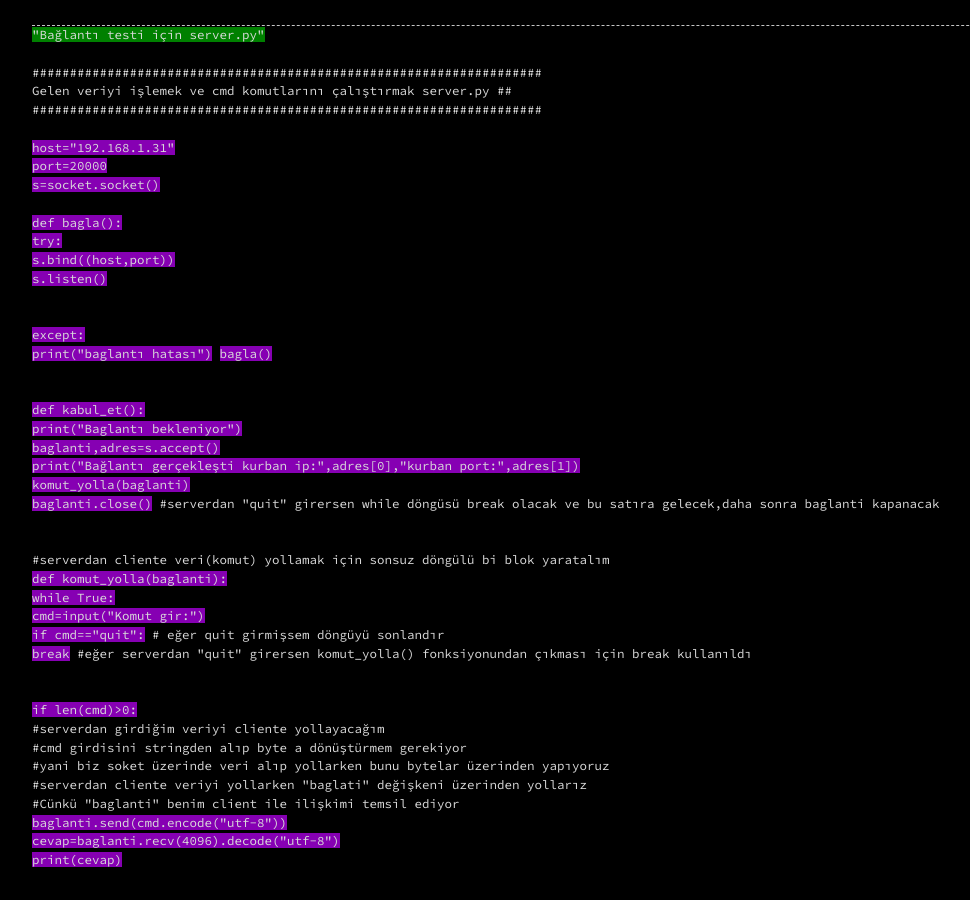
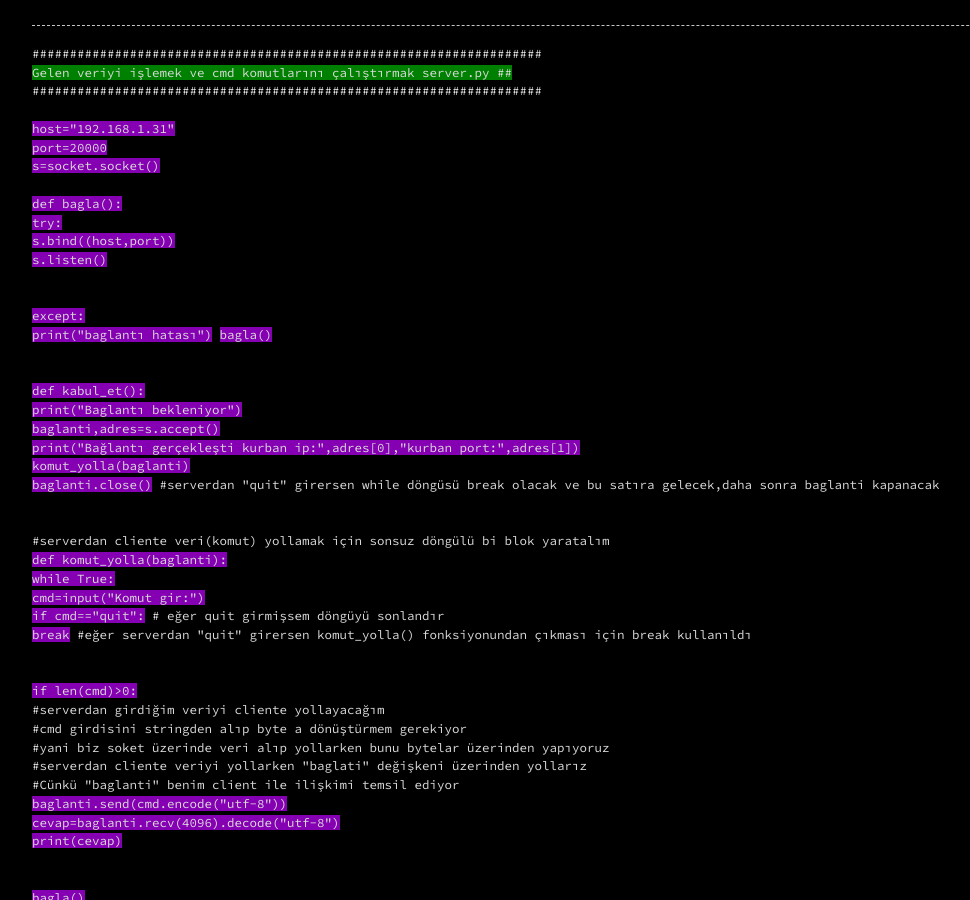
Before and after one commit to emredurmaz4/cosmosofcyberspace.github.io, a Jekyll site: the page socket4.html, which Jekyll copies as it is, in a window 1280 px wide and 900 px high. Shown: the whole window, without its empty margins (32-1002 px from the left). Built offline with Jekyll 4.4.1, drawn with Linux system fonts in a browser that asks for light colours.

Commit message:
Update socket4.html

```diff
--- a/socket4.html
+++ b/socket4.html
@@ -12,11 +12,9 @@
 <header>
   <div class="menu">
 
-
-<span style="background:#008000">"Bağlantı testi için server.py"</span></br>
  </br>
 ####################################################################</br>
-Gelen veriyi işlemek ve cmd komutlarını çalıştırmak   server.py  ##</br>
+<span style="background:#008000">Gelen veriyi işlemek ve cmd komutlarını çalıştırmak   server.py  ##</span></br>
 ####################################################################</br>
 </br>
 <span style="background:#8600b3">host="192.168.1.31"</span></br>
```
